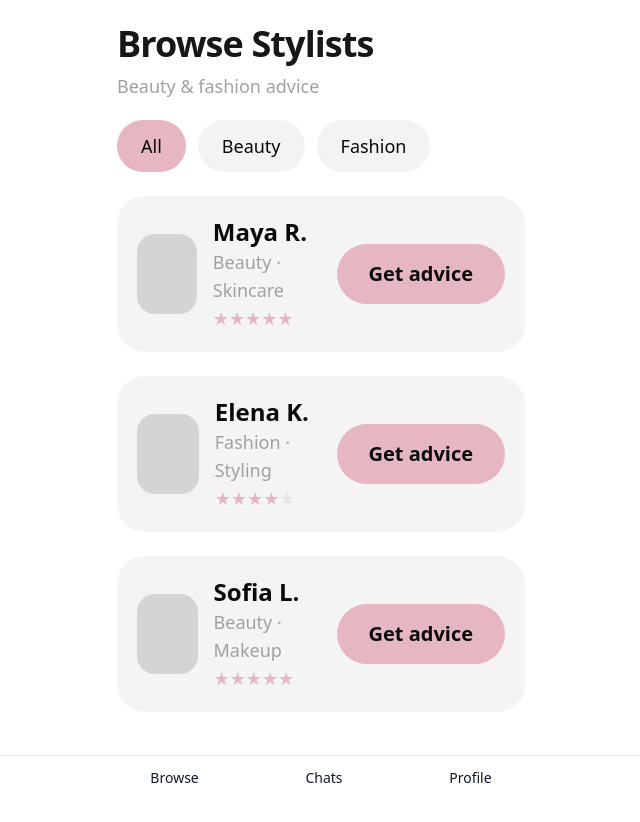
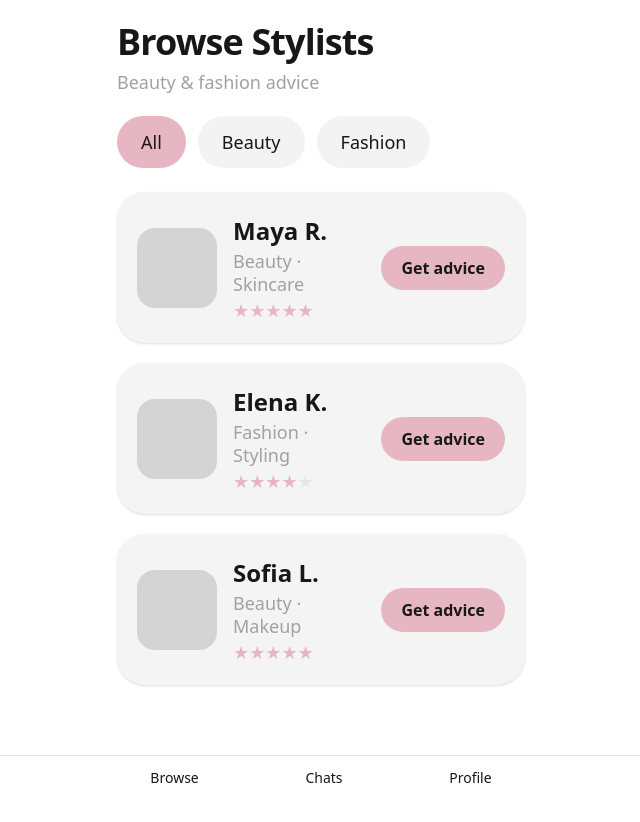
Before and after one commit to delarama/stylist-app, a Next.js app: page / in a window 1280 px wide. Shown: the top 822 px of the page, without its empty margins (319-959 px from the left). Built offline with nearby package versions, Linux system fonts and the light colour scheme.

Commit message:
UI polish: unify styles across pages

```diff
--- a/app/chats/[id]/page.tsx
+++ b/app/chats/[id]/page.tsx
@@ -5,47 +5,53 @@ export default function ChatConversationPage({
 }) {
   return (
     <div className="mx-auto max-w-md bg-white">
-        <div className="px-5 pt-6 pb-4">
-          <h1 className="text-4xl font-extrabold tracking-tight text-neutral-900">
+      <div className="border-b bg-white px-5 pt-6 pb-4">
+        <h1 className="text-4xl font-extrabold leading-none tracking-tight text-neutral-900">
           {params.id}
         </h1>
-          <p className="mt-1 text-lg text-neutral-400">Beauty · Skincare</p>
+        <p className="mt-1 text-lg leading-tight text-neutral-400">
+          Beauty · Skincare
+        </p>
       </div>
 
-        <div className="px-5 pb-32 space-y-5">
-          <div className="max-w-[80%] rounded-[28px] bg-[#F4F4F4] px-5 py-4">
-            <p className="text-lg text-neutral-900">
+      <div className="px-5 pb-32 pt-6 space-y-4">
+        <div className="max-w-[80%] rounded-[28px] bg-[#F4F4F4] px-5 py-4 shadow-sm">
+          <p className="text-lg leading-relaxed text-neutral-900">
             Tell me about your skin concerns.
           </p>
         </div>
 
-          <div className="ml-auto max-w-[80%] rounded-[28px] bg-[#E6B7C2] px-5 py-4">
-            <p className="text-lg text-neutral-900">Dryness and acne.</p>
+        <div className="ml-auto max-w-[80%] rounded-[28px] bg-[#E6B7C2] px-5 py-4 shadow-sm">
+          <p className="text-lg leading-relaxed text-neutral-900">
+            Dryness and acne.
+          </p>
         </div>
 
-          <div className="ml-auto max-w-[70%] rounded-[28px] bg-[#E6B7C2] px-5 py-4">
+        <div className="ml-auto max-w-[70%] rounded-[28px] bg-[#E6B7C2] px-5 py-4 shadow-sm">
           <div className="h-40 rounded-2xl bg-neutral-200" />
-            <p className="mt-3 text-lg text-neutral-900">[Photo]</p>
+          <p className="mt-3 text-lg leading-relaxed text-neutral-900">
+            [Photo]
+          </p>
         </div>
       </div>
 
       <div className="fixed bottom-16 left-0 right-0 border-t bg-white">
         <div className="mx-auto flex max-w-md items-center gap-3 px-5 py-4">
-            <div className="flex-1 rounded-full border border-neutral-200 px-5 py-3 text-lg text-neutral-400">
+          <div className="flex-1 rounded-full border border-neutral-200 bg-white px-5 py-3 text-base text-neutral-400">
             Message
           </div>
 
           <button
             aria-label="Add photo"
-              className="h-12 w-12 rounded-full border border-neutral-200"
+            className="h-12 w-12 flex-shrink-0 rounded-full border border-neutral-200 bg-white active:opacity-90"
           />
           <button
             aria-label="Voice"
-              className="h-12 w-12 rounded-full border border-neutral-200"
+            className="h-12 w-12 flex-shrink-0 rounded-full border border-neutral-200 bg-white active:opacity-90"
           />
           <button
             aria-label="Send"
-              className="h-12 w-12 rounded-full bg-[#E6B7C2]"
+            className="h-12 w-12 flex-shrink-0 rounded-full bg-[#E6B7C2] active:opacity-90"
           />
         </div>
       </div>
--- a/app/layout.tsx
+++ b/app/layout.tsx
@@ -12,11 +12,17 @@ export default function RootLayout({
         <main className="pb-16">{children}</main>
 
         <nav className="fixed bottom-0 left-0 right-0 border-t bg-white">
-            <div className="mx-auto flex max-w-md justify-around py-3 text-sm">
-              <Link href="/" className="text-gray-900">Browse</Link>
-              <Link href="/chats" className="text-gray-900">Chats</Link>
-              <Link href="/profile" className="text-gray-900">Profile</Link>
-            </div>
+          <div className="mx-auto flex max-w-md justify-around py-3 text-sm">
+            <Link href="/" className="text-neutral-900">
+              Browse
+            </Link>
+            <Link href="/chats" className="text-neutral-900">
+              Chats
+            </Link>
+            <Link href="/profile" className="text-neutral-900">
+              Profile
+            </Link>
+          </div>
         </nav>
       </body>
     </html>
--- a/app/page.tsx
+++ b/app/page.tsx
@@ -2,8 +2,8 @@ import Link from "next/link";
 
 export default function BrowsePage() {
   return (
-    <div className="mx-auto max-w-md px-5 pt-6 pb-24 bg-white">
-      <h1 className="text-4xl font-extrabold tracking-tight text-neutral-900">
+    <div className="mx-auto max-w-md bg-white px-5 pt-6 pb-24">
+      <h1 className="text-4xl font-extrabold leading-none tracking-tight text-neutral-900">
         Browse Stylists
       </h1>
       <p className="mt-2 text-lg text-neutral-400">
@@ -11,49 +11,55 @@ export default function BrowsePage() {
       </p>
 
       <div className="mt-5 flex gap-3">
-        <span className="rounded-full bg-[#E6B7C2] px-6 py-3 text-lg font-medium">
+        <span className="rounded-full bg-[#E6B7C2] px-6 py-3 text-lg font-medium text-neutral-900">
           All
         </span>
-        <span className="rounded-full bg-[#F3F3F3] px-6 py-3 text-lg font-medium">
+        <span className="rounded-full bg-[#F3F3F3] px-6 py-3 text-lg font-medium text-neutral-900">
           Beauty
         </span>
-        <span className="rounded-full bg-[#F3F3F3] px-6 py-3 text-lg font-medium">
+        <span className="rounded-full bg-[#F3F3F3] px-6 py-3 text-lg font-medium text-neutral-900">
           Fashion
         </span>
       </div>
 
-      <div className="mt-6 space-y-6">
+      <div className="mt-6 space-y-5">
         {/* Maya */}
-        <div className="flex items-center gap-4 rounded-[28px] bg-[#F4F4F4] px-5 py-5">
+        <div className="flex items-center gap-4 rounded-[28px] bg-[#F4F4F4] px-5 py-6 shadow-sm">
           <Link href="/stylist/maya" className="flex flex-1 items-center gap-4">
-            <div className="h-20 w-20 rounded-2xl bg-neutral-300" />
-            <div>
-              <div className="text-2xl font-extrabold">Maya R.</div>
-              <div className="text-lg text-neutral-400">
+            <div className="h-20 w-20 flex-shrink-0 rounded-2xl bg-neutral-300" />
+            <div className="min-w-0 flex-1">
+              <div className="text-2xl font-extrabold leading-tight text-neutral-900">
+                Maya R.
+              </div>
+              <div className="mt-1 text-lg leading-tight text-neutral-400">
                 Beauty · Skincare
               </div>
-              <div className="text-lg text-[#E6B7C2]">★★★★★</div>
+              <div className="mt-1.5 text-lg leading-none text-[#E6B7C2]">
+                ★★★★★
+              </div>
             </div>
           </Link>
 
           <Link
             href="/chats/maya"
-            className="rounded-full bg-[#E6B7C2] px-8 py-4 text-xl font-extrabold"
+            className="flex-shrink-0 rounded-full bg-[#E6B7C2] px-5 py-2.5 text-base font-semibold text-neutral-900 active:opacity-90"
           >
             Get advice
           </Link>
         </div>
 
         {/* Elena */}
-        <div className="flex items-center gap-4 rounded-[28px] bg-[#F4F4F4] px-5 py-5">
+        <div className="flex items-center gap-4 rounded-[28px] bg-[#F4F4F4] px-5 py-6 shadow-sm">
           <Link href="/stylist/elena" className="flex flex-1 items-center gap-4">
-            <div className="h-20 w-20 rounded-2xl bg-neutral-300" />
-            <div>
-              <div className="text-2xl font-extrabold">Elena K.</div>
-              <div className="text-lg text-neutral-400">
+            <div className="h-20 w-20 flex-shrink-0 rounded-2xl bg-neutral-300" />
+            <div className="min-w-0 flex-1">
+              <div className="text-2xl font-extrabold leading-tight text-neutral-900">
+                Elena K.
+              </div>
+              <div className="mt-1 text-lg leading-tight text-neutral-400">
                 Fashion · Styling
               </div>
-              <div className="text-lg">
+              <div className="mt-1.5 text-lg leading-none">
                 <span className="text-[#E6B7C2]">★★★★</span>
                 <span className="text-neutral-200">★</span>
               </div>
@@ -62,28 +68,32 @@ export default function BrowsePage() {
 
           <Link
             href="/chats/elena"
-            className="rounded-full bg-[#E6B7C2] px-8 py-4 text-xl font-extrabold"
+            className="flex-shrink-0 rounded-full bg-[#E6B7C2] px-5 py-2.5 text-base font-semibold text-neutral-900 active:opacity-90"
           >
             Get advice
           </Link>
         </div>
 
         {/* Sofia */}
-        <div className="flex items-center gap-4 rounded-[28px] bg-[#F4F4F4] px-5 py-5">
+        <div className="flex items-center gap-4 rounded-[28px] bg-[#F4F4F4] px-5 py-6 shadow-sm">
           <Link href="/stylist/sofia" className="flex flex-1 items-center gap-4">
-            <div className="h-20 w-20 rounded-2xl bg-neutral-300" />
-            <div>
-              <div className="text-2xl font-extrabold">Sofia L.</div>
-              <div className="text-lg text-neutral-400">
+            <div className="h-20 w-20 flex-shrink-0 rounded-2xl bg-neutral-300" />
+            <div className="min-w-0 flex-1">
+              <div className="text-2xl font-extrabold leading-tight text-neutral-900">
+                Sofia L.
+              </div>
+              <div className="mt-1 text-lg leading-tight text-neutral-400">
                 Beauty · Makeup
               </div>
-              <div className="text-lg text-[#E6B7C2]">★★★★★</div>
+              <div className="mt-1.5 text-lg leading-none text-[#E6B7C2]">
+                ★★★★★
+              </div>
             </div>
           </Link>
 
           <Link
             href="/chats/sofia"
-            className="rounded-full bg-[#E6B7C2] px-8 py-4 text-xl font-extrabold"
+            className="flex-shrink-0 rounded-full bg-[#E6B7C2] px-5 py-2.5 text-base font-semibold text-neutral-900 active:opacity-90"
           >
             Get advice
           </Link>
--- a/app/profile/page.tsx
+++ b/app/profile/page.tsx
@@ -1,18 +1,18 @@
 export default function ProfilePage() {
   return (
-      <div className="mx-auto max-w-md px-5 pt-6 pb-24 bg-white">
-        <h1 className="text-4xl font-extrabold tracking-tight text-neutral-900">
+    <div className="mx-auto max-w-md bg-white px-5 pt-6 pb-24">
+      <h1 className="text-4xl font-extrabold leading-none tracking-tight text-neutral-900">
         My Profile
       </h1>
 
-        <div className="mt-6 rounded-[28px] bg-[#F4F4F4] p-5">
+      <div className="mt-6 rounded-[28px] bg-[#F4F4F4] px-5 py-6 shadow-sm">
         <div className="flex items-center gap-4">
-            <div className="h-24 w-24 rounded-2xl bg-neutral-300" />
-            <div className="flex-1">
-              <div className="text-2xl font-extrabold text-neutral-900">
+          <div className="h-24 w-24 flex-shrink-0 rounded-2xl bg-neutral-300" />
+          <div className="min-w-0 flex-1">
+            <div className="text-2xl font-extrabold leading-tight text-neutral-900">
               You
             </div>
-              <div className="text-lg text-neutral-400">
+            <div className="mt-1 text-lg leading-tight text-neutral-400">
               Beauty · Skincare
             </div>
           </div>
@@ -21,22 +21,22 @@ export default function ProfilePage() {
 
         <div className="mt-6">
           <div className="flex items-center justify-between">
-              <h2 className="text-2xl font-extrabold text-neutral-900">
+            <h2 className="text-2xl font-extrabold leading-tight text-neutral-900">
               About
             </h2>
             <div className="text-2xl font-extrabold text-neutral-900">✎</div>
           </div>
-            <p className="mt-2 text-lg text-neutral-400">
+          <p className="mt-2 text-lg leading-relaxed text-neutral-400">
             Tap edit to update your public profile.
           </p>
         </div>
 
         <div className="mt-6">
-            <h2 className="text-2xl font-extrabold text-neutral-900">
+          <h2 className="text-2xl font-extrabold leading-tight text-neutral-900">
             Reviews
           </h2>
-            <p className="mt-2 text-lg text-neutral-400">
-              Reviews from people you’ve helped appear here.
+          <p className="mt-2 text-lg leading-relaxed text-neutral-400">
+            Reviews from people you've helped appear here.
           </p>
         </div>
       </div>
```
Also changed, not shown: app/chats/page.tsx (+21 -19 lines), app/stylist/[id]/page.tsx (+26 -17 lines). Lines whose indentation alone changed are shown as unchanged.
